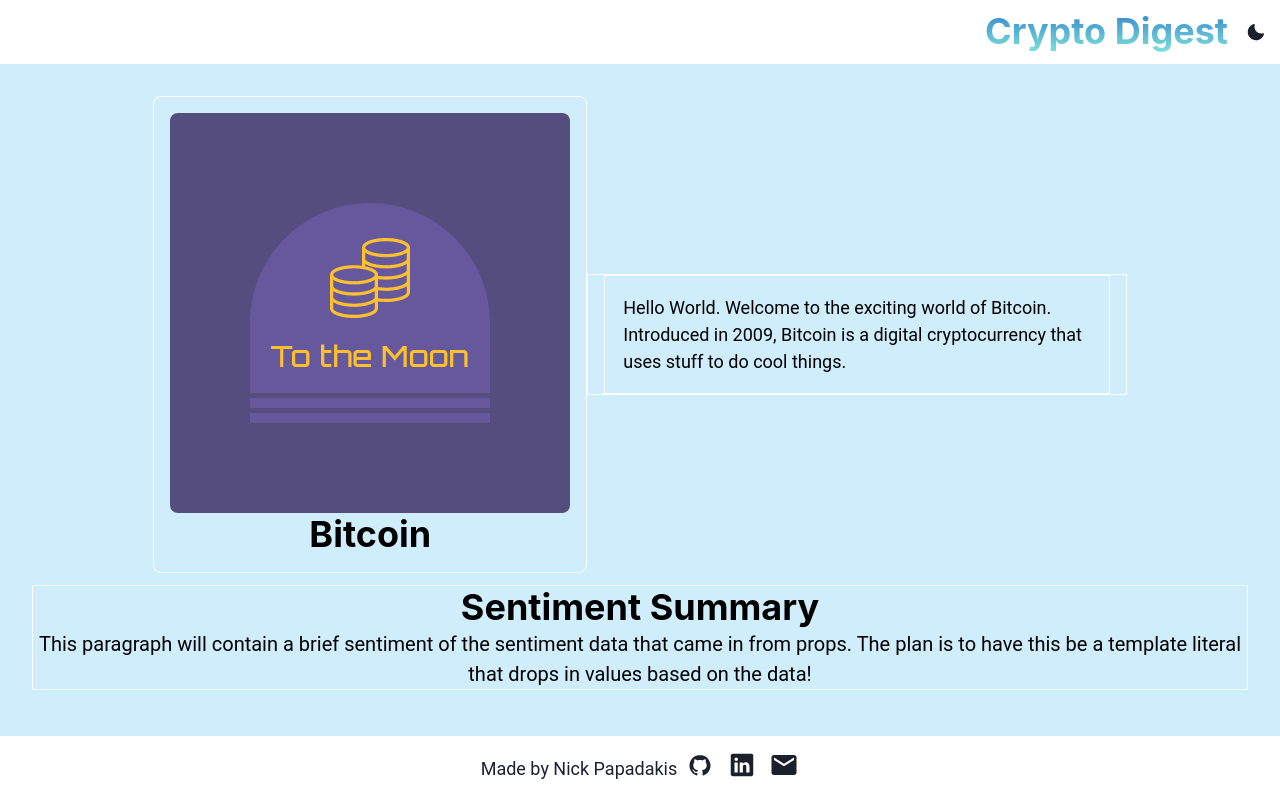
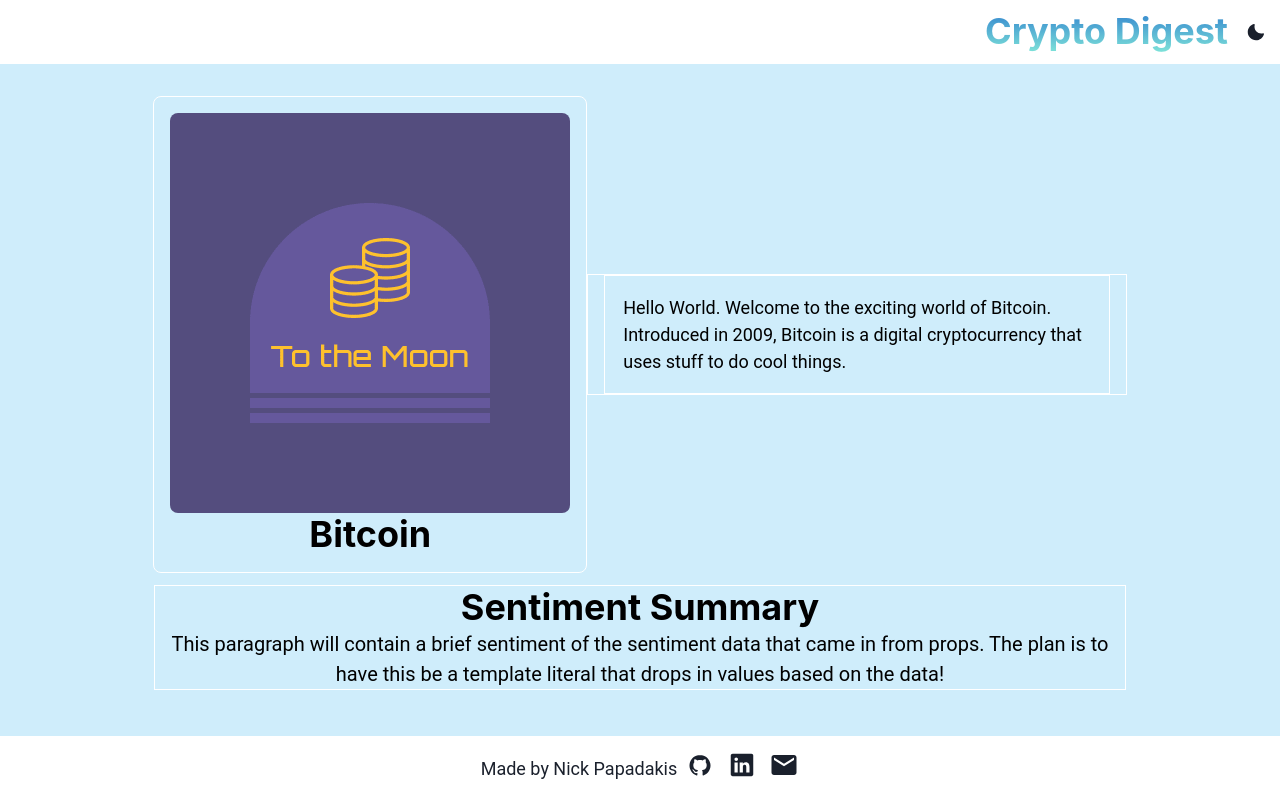
Before and after one commit to spacerumsfeld-code/Crypto-Utils, a Next.js app: page /Bitcoin in a window 1280 px wide. Built offline with nearby package versions, Linux system fonts and the light colour scheme.

Commit message:
added responsive widths to sentiment summary area

```diff
--- a/pages/Bitcoin.tsx
+++ b/pages/Bitcoin.tsx
@@ -1,5 +1,4 @@
 import {
-  SimpleGrid,
   Flex,
   Heading,
   VStack,
@@ -10,14 +9,6 @@
 } from '@chakra-ui/react';
 
 const BitcoinPage = () => (
-  // <Container
-  //   h="100%"
-  //   w={['50%', '70%', '80%']}
-  //   border="1px solid white"
-  //   maxW="70%"
-  //   centerContent
-  //   //Overall wrapper for page. Intention: limit maxWidth and center everything
-  // >
   <Flex
     flexDirection="column"
     h="100%"
@@ -63,6 +54,7 @@
       border="1px solid white"
       mt={3}
       textAlign="center"
+      maxW={['100%', '90%', '80%']}
       //Box for sentiment summary section: Heading and summarizing paragraph
     >
       <Heading>Sentiment Summary</Heading>
@@ -73,7 +65,6 @@
       </Text>
     </Box>
   </Flex>
-  // </Container>
 
   //   <Flex>
   //   <Heading></Heading>
```
